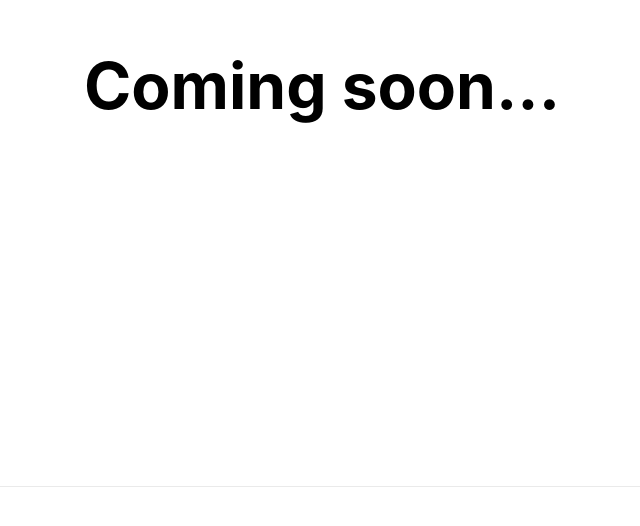
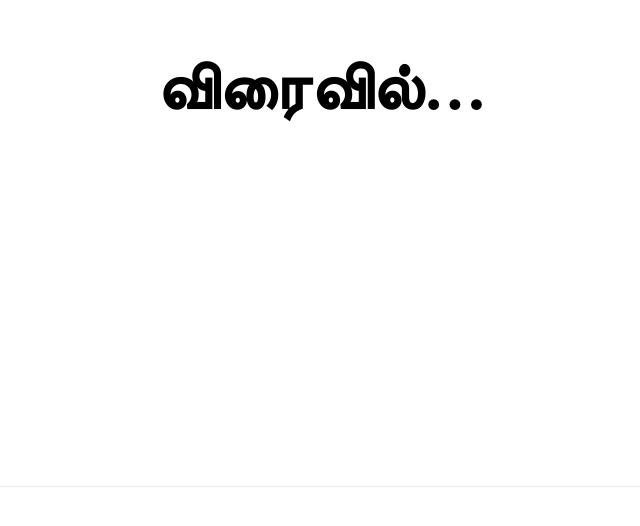
Before and after one commit to Tharavugal/tharavugal-org-website, a Next.js app: page / in a window 1280 px wide. Shown: the part 314-840 px from the top of the page, without its empty margins (318-958 px from the left). Built offline with nearby package versions, Linux system fonts and the light colour scheme.

Commit message:
Upgrade next 12 to 13

```diff
--- a/package.json
+++ b/package.json
@@ -9,13 +9,13 @@
     "lint": "next lint"
   },
   "dependencies": {
-    "next": "12.3.1",
+    "next": "13.1.6",
     "react": "18.2.0",
     "react-dom": "18.2.0"
   },
   "devDependencies": {
-    "eslint": "8.24.0",
-    "eslint-config-next": "12.3.1"
+    "eslint": "8.33.0",
+    "eslint-config-next": "13.1.6"
   },
   "packageManager": "yarn@3.2.3"
 }
--- a/pages/index.js
+++ b/pages/index.js
@@ -14,7 +14,7 @@ export default function Home() {
       </Head>
 
       <main className={styles.main}>
-        <h1 className={styles.title}>Coming soon...</h1>
+        <h1 className={styles.title}>விரைவில்...</h1>
       </main>
 
       <footer className={styles.footer}></footer>
```
Also changed, not shown: 1 other file (tests, documents, lock files or other folders).
